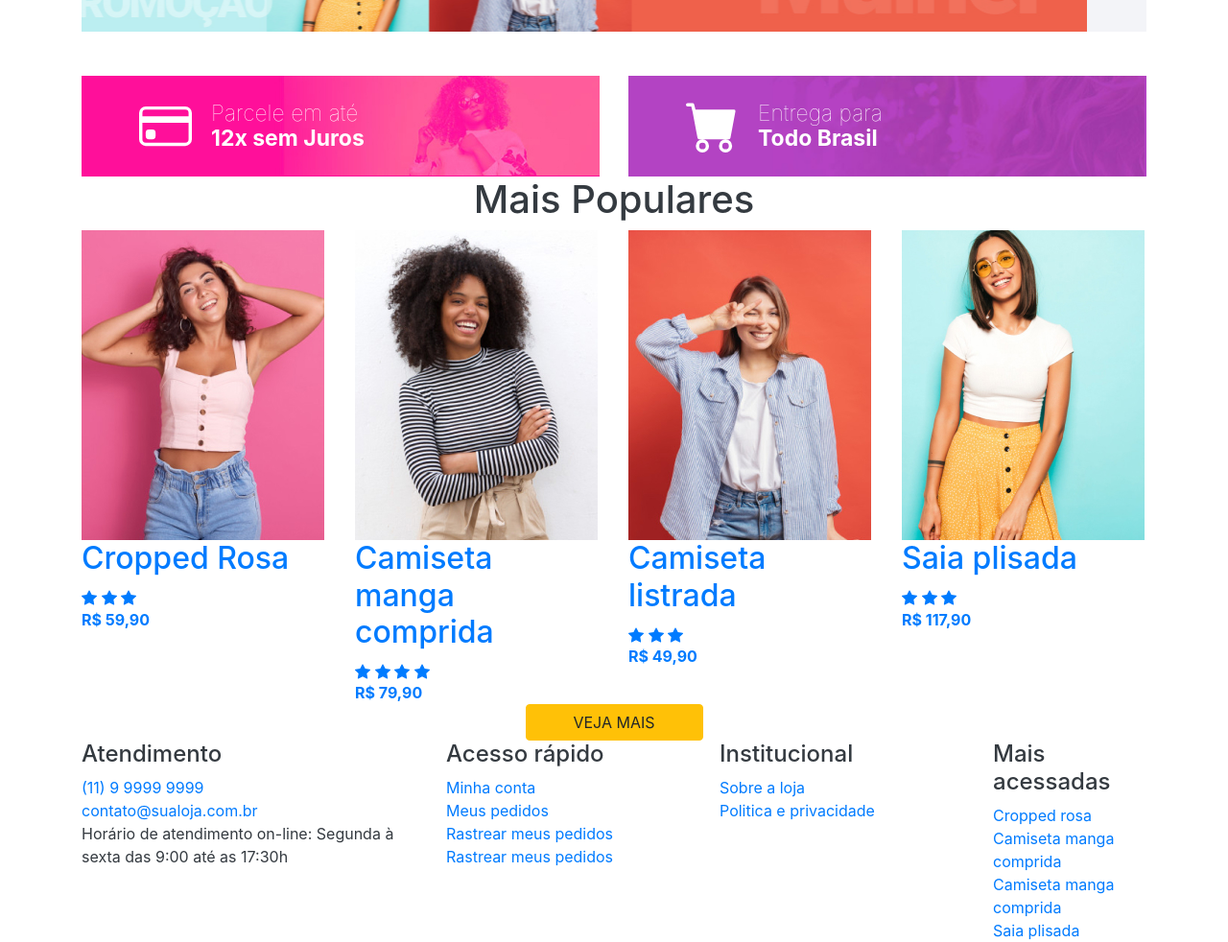
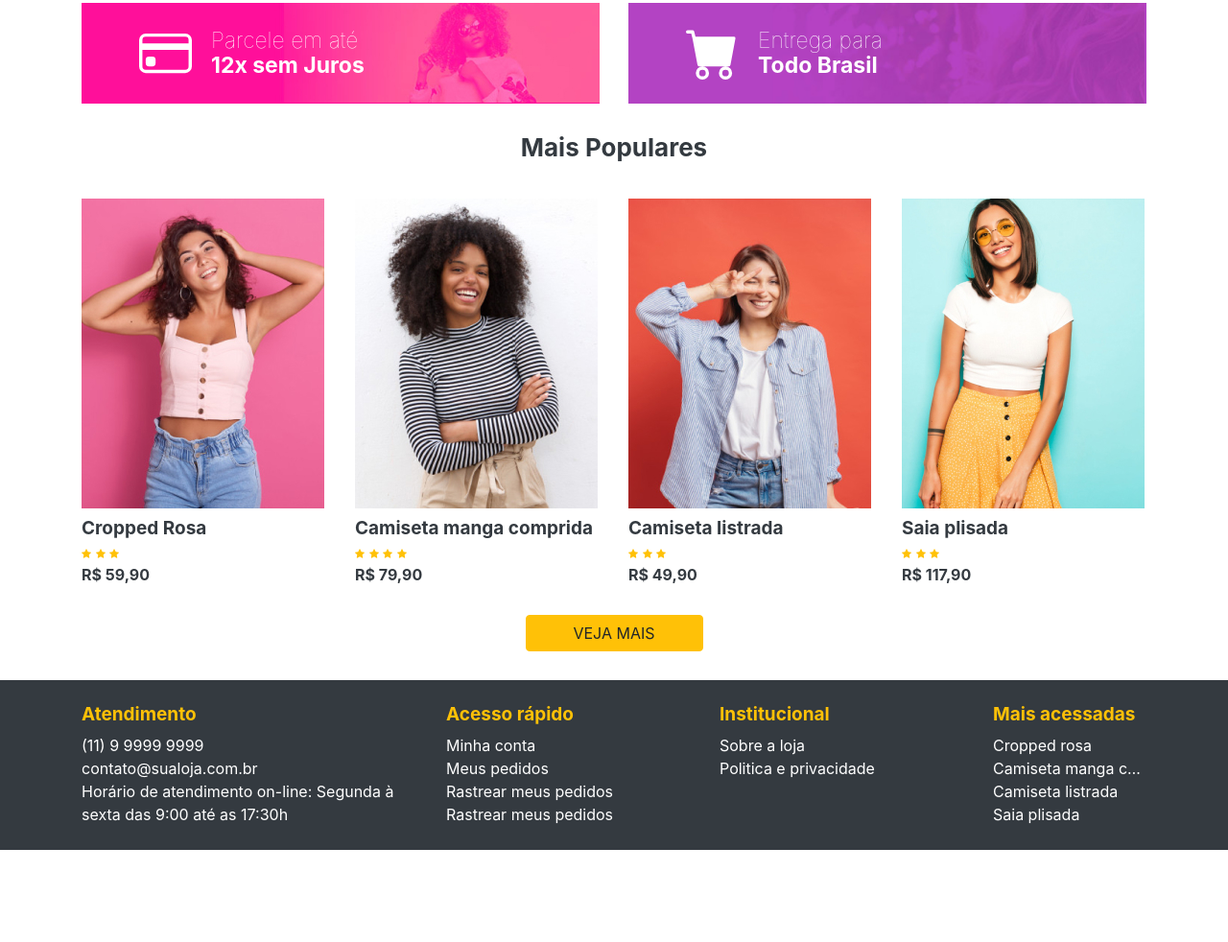
Before and after one commit to ricardowestphal/proj_loja_virtual_bootstrap, a plain HTML site: page index.html in a window 1280 px wide. Shown: the part 371-1353 px from the top of the page at 96% size. After the commit the page ends 1257 px from the top, so only its background shows below. Drawn offline with Linux system fonts and the light colour scheme.

Commit message:
inicio configuracao de responsividade

```diff
--- a/assets/scss/config.scss
+++ b/assets/scss/config.scss
@@ -5,3 +5,15 @@ body {
 a {
     text-decoration: none !important;
 }
+
+h1 {
+    font-size: 26px;
+}
+
+h1,
+h2,
+h3,
+h4,
+h5 {
+    font-weight: bold;
+}
--- /dev/null
+++ b/assets/scss/footer.scss
@@ -0,0 +1,23 @@
+footer {
+    background: $cor-secundaria;
+    padding: 25px 0;
+    color: $branco;
+    a {
+        color: $branco;
+        &:hover {
+            color: $branco;
+        }
+    }
+    h4 {
+        color: $cor-primaria;
+        font-size: 19px;
+    }
+    ul {
+        li.ellipsis {
+            width: 100%;
+            overflow: hidden;
+            text-overflow: ellipsis;
+            white-space: nowrap;
+        }
+    }
+}
--- a/assets/scss/nav-produtos.scss
+++ b/assets/scss/nav-produtos.scss
@@ -4,14 +4,14 @@ nav.nav-produtos {
     a {
         color: $branco;
     }
-    &:hov ul.nav {
+    ul.nav {
         li {
             position: relative;
             padding: 10px;
             svg {
                 margin-right: 10px;
             }
-            er {
+            &:hover {
                 background: darken($color: $cor-secundaria, $amount: 30);
                 ul.nav {
                     display: block;
--- a/assets/scss/produtos.scss
+++ b/assets/scss/produtos.scss
@@ -0,0 +1,21 @@
+.produtos {
+    margin: 30px 0;
+    .produtos-container {
+        margin: 30px 0;
+        .produtos-itens {
+            color: $cinza;
+            h2 {
+                font-size: 19px;
+                margin: 10px 0 0;
+            }
+            .produtos-stars {
+                svg {
+                    color: $amarelo;
+                }
+            }
+            .produtos-preco {
+                font-size: 16px;
+            }
+        }
+    }
+}
--- /dev/null
+++ b/assets/scss/responsive.scss
@@ -0,0 +1,17 @@
+@media (max-width:767px) {
+    header {
+        form {
+            margin: 20px;
+        }
+    }
+}
+
+@media (max-width:991px) {
+    header {
+        ul {
+            li {
+                margin: 7px 0px;
+            }
+        }
+    }
+}
--- a/assets/scss/style.scss
+++ b/assets/scss/style.scss
@@ -7,6 +7,8 @@
 @import "./nav-produtos.scss";
 @import "./banner-promocionais-statico.scss";
 @import "./produtos.scss";
+@import"./footer.scss";
+@import"./responsive.scss";
 //framework
 @import './bootstrap.scss';
 //config
--- a/index.html
+++ b/index.html
@@ -36,8 +36,8 @@
     <header class="container-fluid">
         <section class="container">
             <article class="row d-flex align-items-center">
-                <a href="/" class="col-md-2">
-                    <img src="./assets/images/logo.svg" alt="Logo da empresa - moda da mulher">
+                <a href="/" class="col-md-2 d-flex justify-content-center">
+                    <img src="./assets/images/logo.svg" class="img-fluid" alt="Logo da empresa - moda da mulher">
                 </a>
 
                 <form action="#" class="col-md-7 d-flex align-items-center align-items-center">
@@ -171,13 +171,13 @@
                     <article class="produtos-itens">
                         <h2>Cropped Rosa</h2>
                         <div class="produtos-stars">
-                            <svg xmlns="http://www.w3.org/2000/svg" width="16" height="16" fill="currentColor" class="bi bi-star-fill" viewBox="0 0 16 16">
+                            <svg xmlns="http://www.w3.org/2000/svg" width="10" height="10" fill="currentColor" class="bi bi-star-fill" viewBox="0 0 16 16">
                                 <path d="M3.612 15.443c-.386.198-.824-.149-.746-.592l.83-4.73L.173 6.765c-.329-.314-.158-.888.283-.95l4.898-.696L7.538.792c.197-.39.73-.39.927 0l2.184 4.327 4.898.696c.441.062.612.636.282.95l-3.522 3.356.83 4.73c.078.443-.36.79-.746.592L8 13.187l-4.389 2.256z"/>
                               </svg>
-                            <svg xmlns="http://www.w3.org/2000/svg" width="16" height="16" fill="currentColor" class="bi bi-star-fill" viewBox="0 0 16 16">
+                            <svg xmlns="http://www.w3.org/2000/svg" width="10" height="10" fill="currentColor" class="bi bi-star-fill" viewBox="0 0 16 16">
                                 <path d="M3.612 15.443c-.386.198-.824-.149-.746-.592l.83-4.73L.173 6.765c-.329-.314-.158-.888.283-.95l4.898-.696L7.538.792c.197-.39.73-.39.927 0l2.184 4.327 4.898.696c.441.062.612.636.282.95l-3.522 3.356.83 4.73c.078.443-.36.79-.746.592L8 13.187l-4.389 2.256z"/>
                               </svg>
-                            <svg xmlns="http://www.w3.org/2000/svg" width="16" height="16" fill="currentColor" class="bi bi-star-fill" viewBox="0 0 16 16">
+                            <svg xmlns="http://www.w3.org/2000/svg" width="10" height="10" fill="currentColor" class="bi bi-star-fill" viewBox="0 0 16 16">
                                 <path d="M3.612 15.443c-.386.198-.824-.149-.746-.592l.83-4.73L.173 6.765c-.329-.314-.158-.888.283-.95l4.898-.696L7.538.792c.197-.39.73-.39.927 0l2.184 4.327 4.898.696c.441.062.612.636.282.95l-3.522 3.356.83 4.73c.078.443-.36.79-.746.592L8 13.187l-4.389 2.256z"/>
                               </svg>
                         </div>
@@ -191,16 +191,16 @@
                     <article class="produtos-itens">
                         <h2>Camiseta manga comprida</h2>
                         <div class="produtos-stars">
-                            <svg xmlns="http://www.w3.org/2000/svg" width="16" height="16" fill="currentColor" class="bi bi-star-fill" viewBox="0 0 16 16">
+                            <svg xmlns="http://www.w3.org/2000/svg" width="10" height="10" fill="currentColor" class="bi bi-star-fill" viewBox="0 0 16 16">
                                 <path d="M3.612 15.443c-.386.198-.824-.149-.746-.592l.83-4.73L.173 6.765c-.329-.314-.158-.888.283-.95l4.898-.696L7.538.792c.197-.39.73-.39.927 0l2.184 4.327 4.898.696c.441.062.612.636.282.95l-3.522 3.356.83 4.73c.078.443-.36.79-.746.592L8 13.187l-4.389 2.256z"/>
                               </svg>
-                            <svg xmlns="http://www.w3.org/2000/svg" width="16" height="16" fill="currentColor" class="bi bi-star-fill" viewBox="0 0 16 16">
+                            <svg xmlns="http://www.w3.org/2000/svg" width="10" height="10" fill="currentColor" class="bi bi-star-fill" viewBox="0 0 16 16">
                                 <path d="M3.612 15.443c-.386.198-.824-.149-.746-.592l.83-4.73L.173 6.765c-.329-.314-.158-.888.283-.95l4.898-.696L7.538.792c.197-.39.73-.39.927 0l2.184 4.327 4.898.696c.441.062.612.636.282.95l-3.522 3.356.83 4.73c.078.443-.36.79-.746.592L8 13.187l-4.389 2.256z"/>
                               </svg>
-                            <svg xmlns="http://www.w3.org/2000/svg" width="16" height="16" fill="currentColor" class="bi bi-star-fill" viewBox="0 0 16 16">
+                            <svg xmlns="http://www.w3.org/2000/svg" width="10" height="10" fill="currentColor" class="bi bi-star-fill" viewBox="0 0 16 16">
                                 <path d="M3.612 15.443c-.386.198-.824-.149-.746-.592l.83-4.73L.173 6.765c-.329-.314-.158-.888.283-.95l4.898-.696L7.538.792c.197-.39.73-.39.927 0l2.184 4.327 4.898.696c.441.062.612.636.282.95l-3.522 3.356.83 4.73c.078.443-.36.79-.746.592L8 13.187l-4.389 2.256z"/>
                               </svg>
-                            <svg xmlns="http://www.w3.org/2000/svg" width="16" height="16" fill="currentColor" class="bi bi-star-fill" viewBox="0 0 16 16">
+                            <svg xmlns="http://www.w3.org/2000/svg" width="10" height="10" fill="currentColor" class="bi bi-star-fill" viewBox="0 0 16 16">
                                 <path d="M3.612 15.443c-.386.198-.824-.149-.746-.592l.83-4.73L.173 6.765c-.329-.314-.158-.888.283-.95l4.898-.696L7.538.792c.197-.39.73-.39.927 0l2.184 4.327 4.898.696c.441.062.612.636.282.95l-3.522 3.356.83 4.73c.078.443-.36.79-.746.592L8 13.187l-4.389 2.256z"/>
                               </svg>
                         </div>
@@ -214,13 +214,13 @@
                     <article class="produtos-itens">
                         <h2>Camiseta listrada</h2>
                         <div class="produtos-stars">
-                            <svg xmlns="http://www.w3.org/2000/svg" width="16" height="16" fill="currentColor" class="bi bi-star-fill" viewBox="0 0 16 16">
+                            <svg xmlns="http://www.w3.org/2000/svg" width="10" height="10" fill="currentColor" class="bi bi-star-fill" viewBox="0 0 16 16">
                                 <path d="M3.612 15.443c-.386.198-.824-.149-.746-.592l.83-4.73L.173 6.765c-.329-.314-.158-.888.283-.95l4.898-.696L7.538.792c.197-.39.73-.39.927 0l2.184 4.327 4.898.696c.441.062.612.636.282.95l-3.522 3.356.83 4.73c.078.443-.36.79-.746.592L8 13.187l-4.389 2.256z"/>
                               </svg>
-                            <svg xmlns="http://www.w3.org/2000/svg" width="16" height="16" fill="currentColor" class="bi bi-star-fill" viewBox="0 0 16 16">
+                            <svg xmlns="http://www.w3.org/2000/svg" width="10" height="10" fill="currentColor" class="bi bi-star-fill" viewBox="0 0 16 16">
                                 <path d="M3.612 15.443c-.386.198-.824-.149-.746-.592l.83-4.73L.173 6.765c-.329-.314-.158-.888.283-.95l4.898-.696L7.538.792c.197-.39.73-.39.927 0l2.184 4.327 4.898.696c.441.062.612.636.282.95l-3.522 3.356.83 4.73c.078.443-.36.79-.746.592L8 13.187l-4.389 2.256z"/>
                               </svg>
-                            <svg xmlns="http://www.w3.org/2000/svg" width="16" height="16" fill="currentColor" class="bi bi-star-fill" viewBox="0 0 16 16">
+                            <svg xmlns="http://www.w3.org/2000/svg" width="10" height="10" fill="currentColor" class="bi bi-star-fill" viewBox="0 0 16 16">
                                 <path d="M3.612 15.443c-.386.198-.824-.149-.746-.592l.83-4.73L.173 6.765c-.329-.314-.158-.888.283-.95l4.898-.696L7.538.792c.197-.39.73-.39.927 0l2.184 4.327 4.898.696c.441.062.612.636.282.95l-3.522 3.356.83 4.73c.078.443-.36.79-.746.592L8 13.187l-4.389 2.256z"/>
                               </svg>
                         </div>
@@ -234,13 +234,13 @@
                     <article class="produtos-itens">
                         <h2>Saia plisada</h2>
                         <div class="produtos-stars">
-                            <svg xmlns="http://www.w3.org/2000/svg" width="16" height="16" fill="currentColor" class="bi bi-star-fill" viewBox="0 0 16 16">
+                            <svg xmlns="http://www.w3.org/2000/svg" width="10" height="10" fill="currentColor" class="bi bi-star-fill" viewBox="0 0 16 16">
                                 <path d="M3.612 15.443c-.386.198-.824-.149-.746-.592l.83-4.73L.173 6.765c-.329-.314-.158-.888.283-.95l4.898-.696L7.538.792c.197-.39.73-.39.927 0l2.184 4.327 4.898.696c.441.062.612.636.282.95l-3.522 3.356.83 4.73c.078.443-.36.79-.746.592L8 13.187l-4.389 2.256z"/>
                               </svg>
-                            <svg xmlns="http://www.w3.org/2000/svg" width="16" height="16" fill="currentColor" class="bi bi-star-fill" viewBox="0 0 16 16">
+                            <svg xmlns="http://www.w3.org/2000/svg" width="10" height="10" fill="currentColor" class="bi bi-star-fill" viewBox="0 0 16 16">
                                 <path d="M3.612 15.443c-.386.198-.824-.149-.746-.592l.83-4.73L.173 6.765c-.329-.314-.158-.888.283-.95l4.898-.696L7.538.792c.197-.39.73-.39.927 0l2.184 4.327 4.898.696c.441.062.612.636.282.95l-3.522 3.356.83 4.73c.078.443-.36.79-.746.592L8 13.187l-4.389 2.256z"/>
                               </svg>
-                            <svg xmlns="http://www.w3.org/2000/svg" width="16" height="16" fill="currentColor" class="bi bi-star-fill" viewBox="0 0 16 16">
+                            <svg xmlns="http://www.w3.org/2000/svg" width="10" height="10" fill="currentColor" class="bi bi-star-fill" viewBox="0 0 16 16">
                                 <path d="M3.612 15.443c-.386.198-.824-.149-.746-.592l.83-4.73L.173 6.765c-.329-.314-.158-.888.283-.95l4.898-.696L7.538.792c.197-.39.73-.39.927 0l2.184 4.327 4.898.696c.441.062.612.636.282.95l-3.522 3.356.83 4.73c.078.443-.36.79-.746.592L8 13.187l-4.389 2.256z"/>
                               </svg>
                         </div>
@@ -307,11 +307,11 @@
                         <li class="nav-item">
                             <a href="#">Cropped rosa</a>
                         </li>
-                        <li class="nav-item">
+                        <li class="nav-item  ellipsis">
                             <a href="#">Camiseta manga comprida</a>
                         </li>
                         <li class="nav-item">
-                            <a href="#">Camiseta manga comprida</a>
+                            <a href="#">Camiseta listrada</a>
                         </li>
                         <li class="nav-item">
                             <a href="#">Saia plisada</a>
```
Also changed, not shown: assets/css/style.css, 1 other file.
